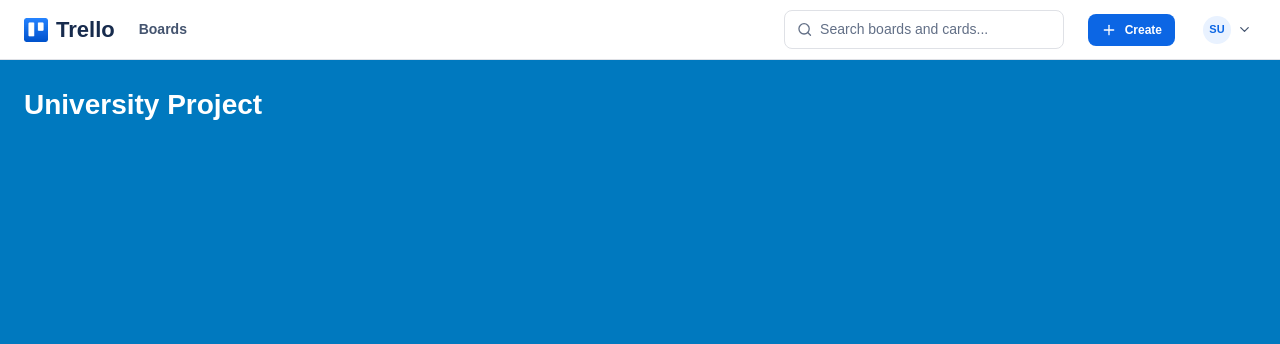
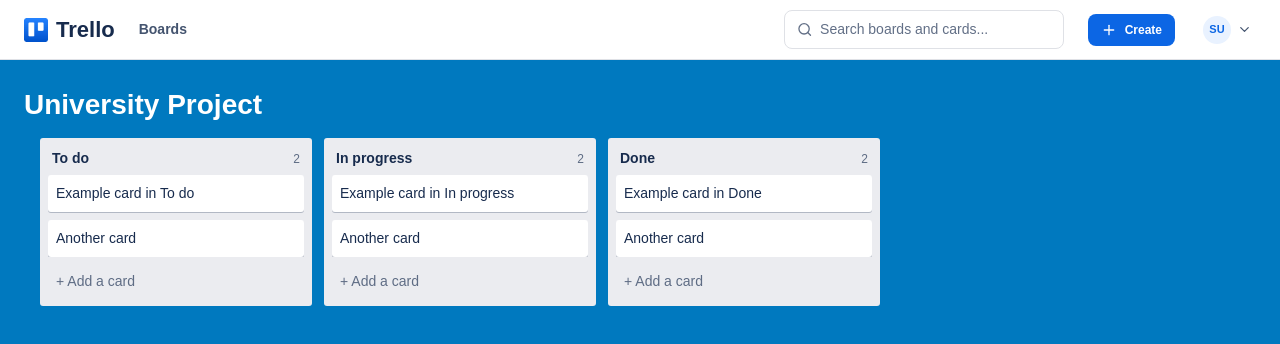
Before and after one commit to fatemaalzahraa2006/Trello-Clone, a React (Vite) app in the folder client/: page /boards/1 in a window 1280 px wide. Shown: the top 344 px of the page. Built offline with nearby package versions, Linux system fonts and the light colour scheme; sample sign-in values are in the browser's storage.

Commit message:
Render BoardCanvas in board page

```diff
--- a/client/src/pages/boards/boardPage.jsx
+++ b/client/src/pages/boards/boardPage.jsx
@@ -1,3 +1,4 @@
+import BoardCanvas from '../../components/board/BoardCanvas'
 import BoardHeader from '../../components/boards/BoardHeader'
 import { useParams } from 'react-router-dom'
 //import mockBoards from '../../data/mockBoards'
@@ -35,8 +36,10 @@ const handleUpdateTitle = (newTitle) => {
   board={board}
   onUpdateTitle={handleUpdateTitle}
 />
+    <BoardCanvas boardId={board.id} />
     </div>
   )
 }
 
+
 export default BoardPage
```
